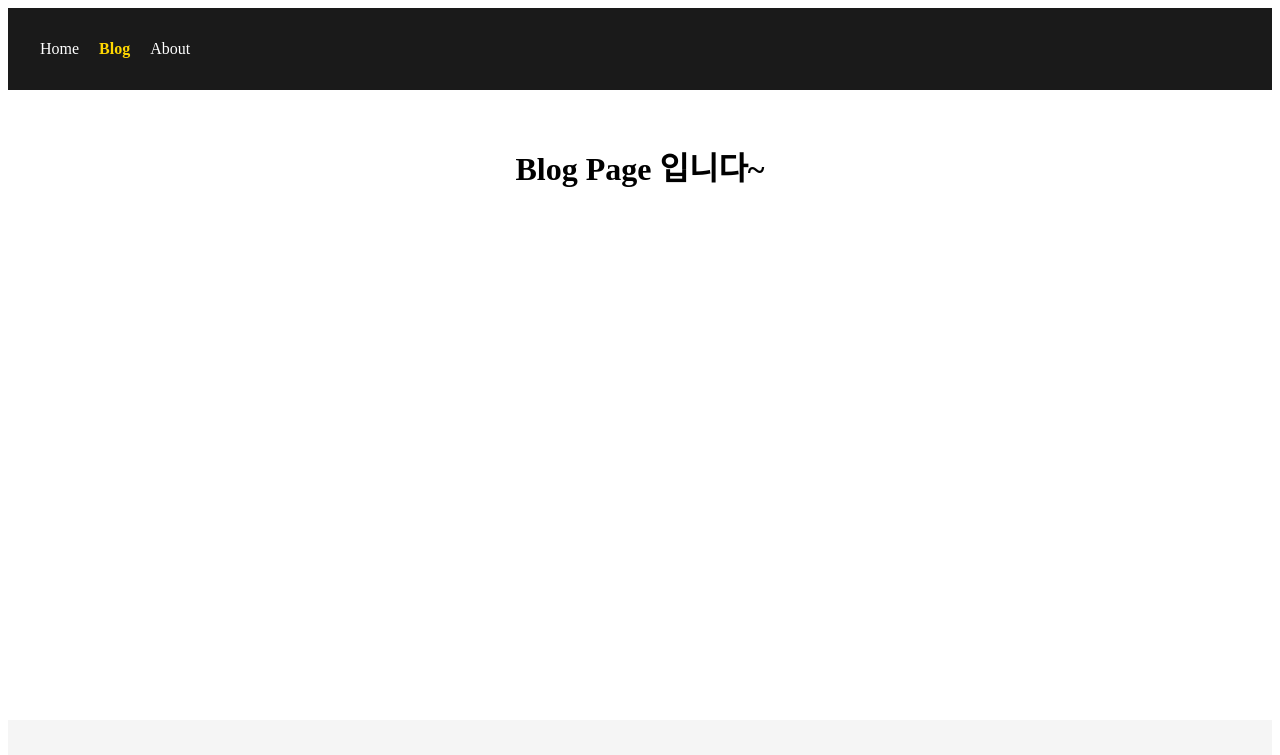
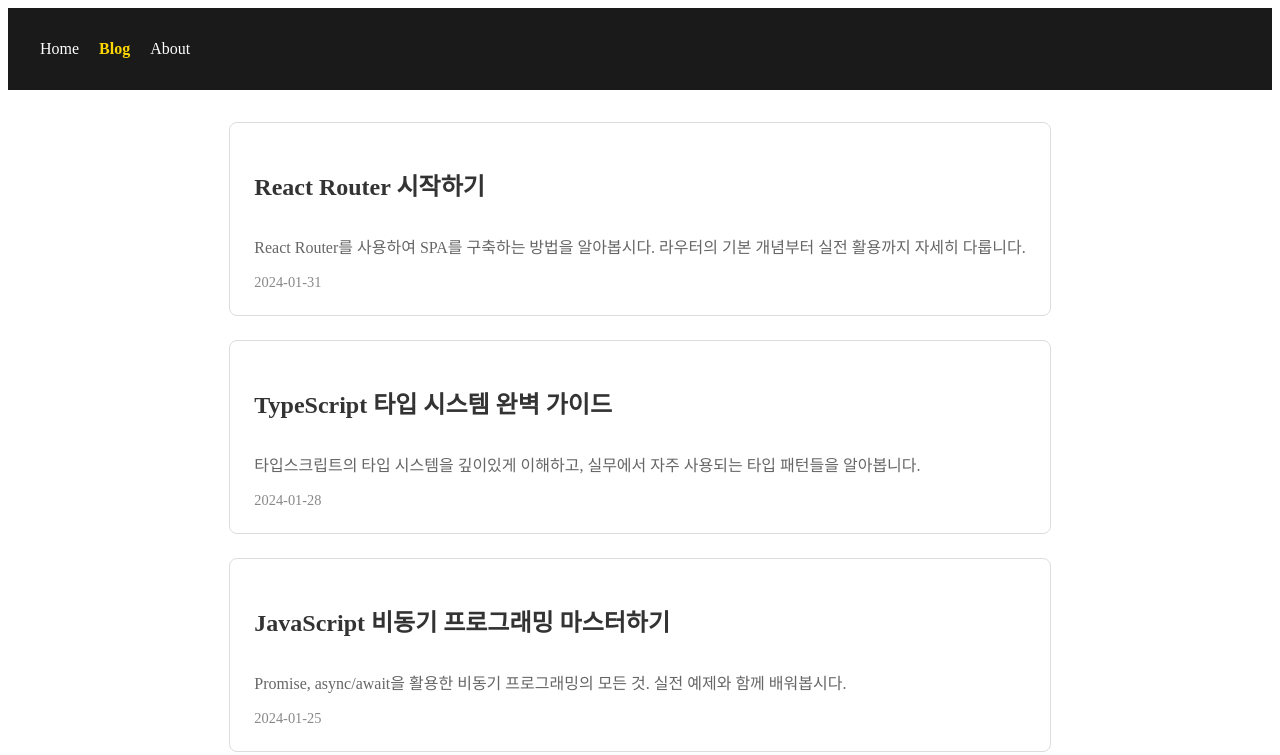
Before and after one commit to EunHyeokLee123/react-router-0411, a React (Vite) app: page /blog in a window 1280 px wide. Shown: the top 755 px of the page. Built offline with nearby package versions, Linux system fonts and the light colour scheme.

Commit message:
블로그 페이지 만들기

```diff
--- /dev/null
+++ b/src/assets/dummy-data.js
@@ -0,0 +1,111 @@
+export const categories = [
+  { id: 'all', name: '전체' },
+  { id: 'react', name: 'React' },
+  { id: 'javascript', name: 'JavaScript' },
+  { id: 'typescript', name: 'TypeScript' },
+  { id: 'nodejs', name: 'Node.js' },
+  { id: 'database', name: 'Database' },
+];
+
+export const posts = [
+  {
+    id: 1,
+    title: 'React Router 시작하기',
+    excerpt:
+      'React Router를 사용하여 SPA를 구축하는 방법을 알아봅시다. 라우터의 기본 개념부터 실전 활용까지 자세히 다룹니다.',
+    date: '2024-01-31',
+    category: 'react',
+    author: '김개발',
+    readTime: '10분',
+  },
+  {
+    id: 2,
+    title: 'TypeScript 타입 시스템 완벽 가이드',
+    excerpt:
+      '타입스크립트의 타입 시스템을 깊이있게 이해하고, 실무에서 자주 사용되는 타입 패턴들을 알아봅니다.',
+    date: '2024-01-28',
+    category: 'typescript',
+    author: '이타입',
+    readTime: '15분',
+  },
+  {
+    id: 3,
+    title: 'JavaScript 비동기 프로그래밍 마스터하기',
+    excerpt:
+      'Promise, async/await을 활용한 비동기 프로그래밍의 모든 것. 실전 예제와 함께 배워봅시다.',
+    date: '2024-01-25',
+    category: 'javascript',
+    author: '박자바',
+    readTime: '12분',
+  },
+  {
+    id: 4,
+    title: 'Node.js로 RESTful API 만들기',
+    excerpt:
+      'Express.js를 사용하여 확장 가능한 RESTful API를 구축하는 방법을 단계별로 알아봅니다.',
+    date: '2024-01-22',
+    category: 'nodejs',
+    author: '최서버',
+    readTime: '20분',
+  },
+  {
+    id: 5,
+    title: 'MongoDB 기초부터 실전까지',
+    excerpt:
+      'NoSQL 데이터베이스인 MongoDB의 기본 개념과 Node.js와의 연동 방법을 살펴봅니다.',
+    date: '2024-01-20',
+    category: 'database',
+    author: '정디비',
+    readTime: '18분',
+  },
+  {
+    id: 6,
+    title: 'React 상태관리 전략',
+    excerpt:
+      'Context API부터 Redux까지, React 애플리케이션의 상태관리 방법론을 비교 분석합니다.',
+    date: '2024-01-18',
+    category: 'react',
+    author: '김개발',
+    readTime: '15분',
+  },
+  {
+    id: 7,
+    title: 'JavaScript ES2024 새로운 기능 소개',
+    excerpt:
+      '자바스크립트 최신 버전에 추가된 새로운 기능들을 살펴보고 실제 활용법을 알아봅니다.',
+    date: '2024-01-15',
+    category: 'javascript',
+    author: '박자바',
+    readTime: '8분',
+  },
+  {
+    id: 8,
+    title: 'PostgreSQL 성능 최적화 팁',
+    excerpt:
+      '실무에서 바로 적용할 수 있는 PostgreSQL 데이터베이스 최적화 방법을 공유합니다.',
+    date: '2024-01-12',
+    category: 'database',
+    author: '정디비',
+    readTime: '25분',
+  },
+  {
+    id: 9,
+    title: 'TypeScript 4.9 업데이트 사항',
+    excerpt:
+      'TypeScript 4.9 버전에서 추가된 새로운 기능들과 개선사항들을 상세히 살펴봅니다.',
+    date: '2024-01-10',
+    category: 'typescript',
+    author: '이타입',
+    readTime: '10분',
+  },
+  {
+    id: 10,
+    title: 'Node.js 보안 가이드',
+    excerpt:
+      'Node.js 애플리케이션을 안전하게 운영하기 위한 보안 가이드라인을 제시합니다.',
+    date: '2024-01-08',
+    category: 'nodejs',
+    author: '최서버',
+    readTime: '22분',
+  },
+];
--- /dev/null
+++ b/src/components/PostCard.jsx
@@ -0,0 +1,18 @@
+import styles from './PostCard.module.scss';
+import { Link } from 'react-router-dom';
+
+const PostCard = ({ post }) => {
+  return (
+    <Link to={`/blog`} className={styles.cardLink}>
+      <div className={styles.card}>
+        <h2 className={styles.title}>{post.title}</h2>
+        <p className={styles.excerpt}>{post.excerpt}</p>
+        <div className={styles.footer}>
+          <span className={styles.date}>{post.date}</span>
+        </div>
+      </div>
+    </Link>
+  );
+};
+
+export default PostCard;
--- /dev/null
+++ b/src/components/PostCard.module.scss
@@ -0,0 +1,56 @@
+.cardLink {
+  text-decoration: none;
+  color: inherit;
+  display: block;
+
+  &:hover {
+    .card {
+      transform: translateY(-4px);
+      box-shadow: 0 4px 12px rgba(0, 0, 0, 0.1);
+    }
+  }
+}
+
+.card {
+  background-color: white;
+  border: 1px solid #ddd;
+  border-radius: 8px;
+  padding: 1.5rem;
+  transition:
+    transform 0.2s,
+    box-shadow 0.2s;
+  display: flex;
+  flex-direction: column;
+
+  .title {
+    font-size: 1.5rem;
+    margin-bottom: 1rem;
+    color: #333;
+  }
+
+  .excerpt {
+    color: #666;
+    margin-bottom: 1rem;
+    flex-grow: 1;
+  }
+
+  .footer {
+    display: flex;
+    gap: 1rem;
+    color: #888;
+    font-size: 0.9rem;
+    align-items: center;
+
+    .date,
+    .readTime {
+      color: #888;
+    }
+
+    .category {
+      background-color: #f0f0f0;
+      padding: 0.25rem 0.5rem;
+      border-radius: 4px;
+      color: #666;
+    }
+  }
+}
--- a/src/pages/BlogPage.jsx
+++ b/src/pages/BlogPage.jsx
@@ -1,11 +1,16 @@
-import React from 'react';
-import MainNav from '../components/MainNav';
+import PostCard from '../components/PostCard';
+import styles from './BlogPage.module.scss';
+import { posts } from '../assets/dummy-data';
 
 const BlogPage = () => {
   return (
-    <>
-      <h1>Blog Page 입니다~</h1>
-    </>
+    <div className={styles.blog}>
+      <div className={styles.grid}>
+        {posts.map((post) => (
+          <PostCard key={post.id} post={post} />
+        ))}
+      </div>
+    </div>
   );
 };
 
--- /dev/null
+++ b/src/pages/BlogPage.module.scss
@@ -0,0 +1,12 @@
+.blog {
+  .title {
+    font-size: 2rem;
+    font-weight: bold;
+    margin-bottom: 1.5rem;
+  }
+
+  .grid {
+    display: grid;
+    gap: 1.5rem;
+  }
+}
```
